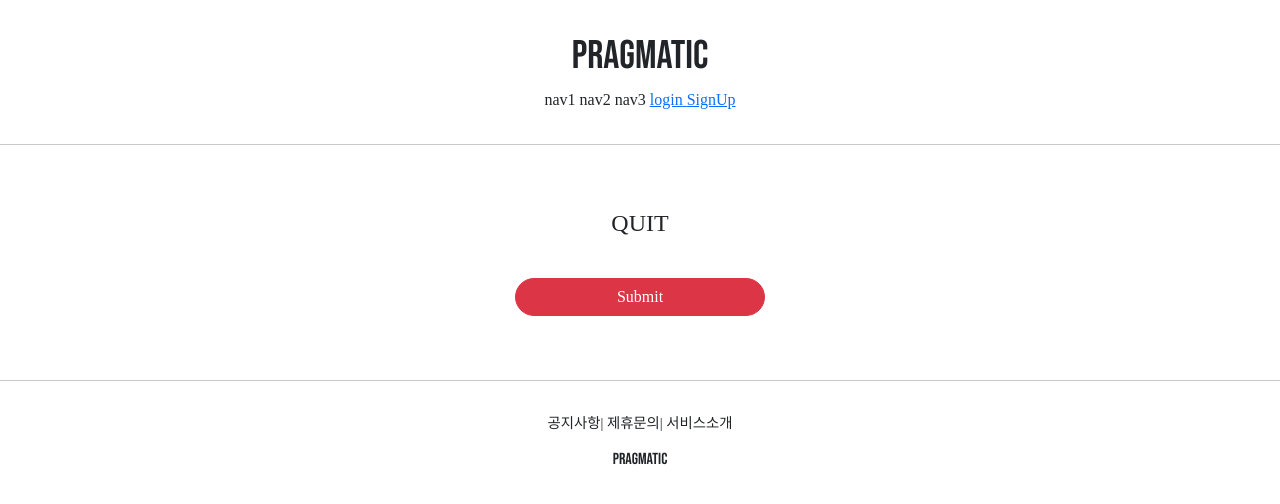
After one commit to john9803/Desperate_Django, a Django app: template pragmatic/accountapp/templates/accountapp/delete.html in a window 1280 px wide. The commit adds this page. Shown: the top 504 px of the page. Run offline with Django 3.2, Linux system fonts and the light colour scheme; the template is opened without the code that fills it, so the values that code supplies are empty; some libraries are stand-ins or nearby versions.

Commit message:
django course 26 commit

```diff
--- /dev/null
+++ b/pragmatic/accountapp/templates/accountapp/delete.html
@@ -0,0 +1,17 @@
+{% extends 'base.html' %}
+
+{% block content %}
+
+<div style="text-align : center; max-width:   500px; margin: 4rem auto">
+    <div class="mb-4">
+        <!-- mb-4는 margin bottom 4이므로 bottom과의 margin을 기존의 4배로 올린다는 것-->
+        <h4>QUIT</h4>
+    </div>
+    <form action="{% url 'accountapp:delete' pk=user.pk %}" method="post">
+        <!--accountapp내부에 create로 연결해라 -->
+        <!-- 앞으로 코딩할때도 accountapp:create처럼 어느 app에서 create로 가라 이런식으로 할거임. '/' 안쓴다!-->
+        {% csrf_token %} <!-- 장고의 기본 보안 기능, post기능쓰려 이거를 넣어야만 기능이 동작한다! -->
+        <input type="submit" class="btn btn-danger rounded-pill col-6 mt-3">
+    </form>
+</div>
+{% endblock %}
--- a/pragmatic/accountapp/templates/accountapp/detail.html
+++ b/pragmatic/accountapp/templates/accountapp/detail.html
@@ -17,6 +17,11 @@
                 Change Info
                 </p>
             </a>
+            <a href="{% url 'accountapp:delete' pk=user.pk %}">
+                <p>
+                    Quit
+                </p>
+            </a>
             {% endif %}
         </div>
     </div>
--- a/pragmatic/accountapp/urls.py
+++ b/pragmatic/accountapp/urls.py
@@ -1,6 +1,6 @@
 from django.contrib.auth.views import LogoutView, LoginView
 from django.urls import path
-from accountapp.views import hello_world, AccountCreateView, AccountDetailView, AccountUpdateView
+from accountapp.views import hello_world, AccountCreateView, AccountDetailView, AccountUpdateView, AccountDeleteView
 
 # 경로지정
 
@@ -16,6 +16,8 @@ urlpatterns = [
     path('detail/<int:pk>', AccountDetailView.as_view(), name='detail'),
     # detail 뒤에 int:pks는 몇번쨰 사용자의 정보를 가져올 것인지를 나타내는 것임
     path('update/<int:pk>', AccountUpdateView.as_view(), name='update'),
+    path('delete/<int:pk>', AccountDeleteView.as_view(), name='delete'),
+
 
 
 ]
--- a/pragmatic/templates/header.html
+++ b/pragmatic/templates/header.html
@@ -12,6 +12,9 @@
             <a href="{% url 'accountapp:login' %}?next={{ request.path }}">
                 <span>login</span>
             </a>
+            <a href="{% url 'accountapp:create'%}">
+                <span>SignUp</span>
+            </a>
             {% else %}
             <a href="{% url 'accountapp:detail' pk=user.pk %}">
                 <span>MyPage</span>
```
Also changed, not shown: pragmatic/accountapp/views.py (+6 -1 lines).
